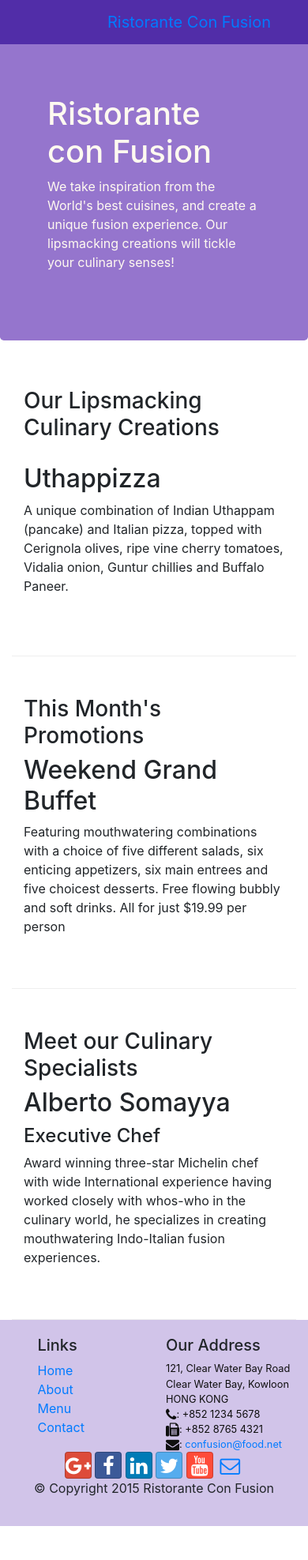
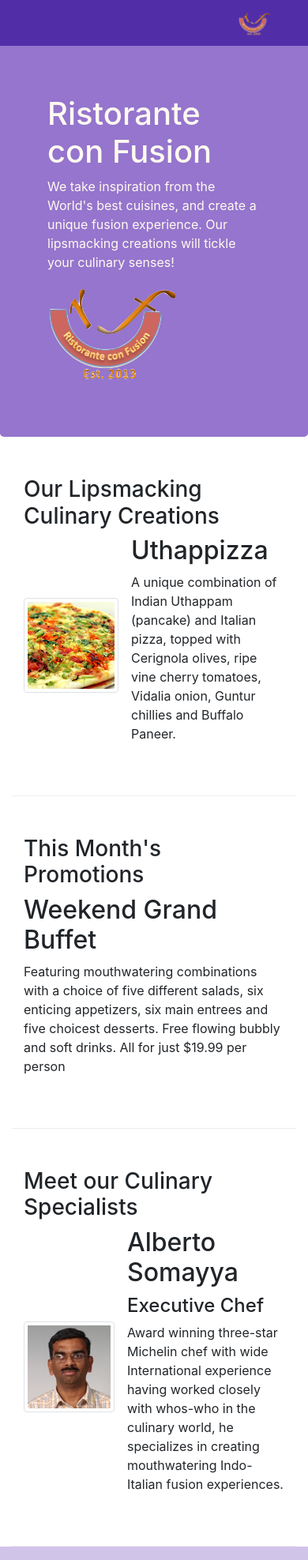
Before and after one commit to haianhgcs/Bootstrap4, a website: page conFusion/index.html in a window 390 px wide. Shown: the top 1975 px of the page at 79% size. Before the commit the page ends 1932 px from the top, so only its background shows below. Drawn offline with nearby package versions, Linux system fonts and the light colour scheme.

Commit message:
Images and Media

```diff
--- a/conFusion/index.html
+++ b/conFusion/index.html
@@ -21,7 +21,7 @@
             <button class="navbar-toggler" type="button" data-toggle="collapse" data-target="#Navbar">
                 <span class="navbar-toggler-icon"></span>
             </button>
-            <a class="navbar-brand" href="#" >Ristorante Con Fusion</a>
+            <a class="navbar-brand" href="#" ><img src="img/logo.png" height="30" width="41"></a>
             <div class="collapse navbar-collapse" id="Navbar">
                 <ul class="navbar-nav">
                     <li class="nav-item active"><a class="nav-link" href="#"><span class="fa fa-home"></span>Home</a></li>
@@ -39,7 +39,8 @@
                     <h1>Ristorante con Fusion</h1>
                     <p>We take inspiration from the World's best cuisines, and create a unique fusion experience. Our lipsmacking creations will tickle your culinary senses!</p>
                 </div>
-                <div class="col col-sm">
+                <div class="col col-sm align-self-center">
+                    <img src="img/logo.png" class="img-fluid">
                 </div>
             </div>
         </div>
@@ -51,8 +52,13 @@
                 <h3>Our Lipsmacking Culinary Creations</h3>
             </div>
             <div class="col-sm col-md flex-first">
-                <h2>Uthappizza</h2>
-                <p>A unique combination of Indian Uthappam (pancake) and Italian pizza, topped with Cerignola olives, ripe vine cherry tomatoes, Vidalia onion, Guntur chillies and Buffalo Paneer.</p>
+                <div class="media">
+                    <img class="d-flex mr-3 img-thumbnail align-self-center" src="img/uthappizza.png">
+                    <div class="media-body">
+                        <h2 class="mt-0">Uthappizza</h2>
+                        <p class="hidden-xs-down">A unique combination of Indian Uthappam (pancake) and Italian pizza, topped with Cerignola olives, ripe vine cherry tomatoes, Vidalia onion, Guntur chillies and Buffalo Paneer.</p>
+                    </div>
+                </div>
             </div>
         </div>
 
@@ -63,7 +69,7 @@
             </div>
             <div class="col-sm col-md">
                 <h2>Weekend Grand Buffet</h2>
-                <p>Featuring mouthwatering combinations with a choice of five different salads, six enticing appetizers, six main entrees and five choicest desserts. Free flowing bubbly and soft drinks. All for just $19.99 per person </p>
+                <p class="hidden-xs-down">Featuring mouthwatering combinations with a choice of five different salads, six enticing appetizers, six main entrees and five choicest desserts. Free flowing bubbly and soft drinks. All for just $19.99 per person </p>
             </div>
         </div>
 
@@ -72,9 +78,14 @@
                 <h3>Meet our Culinary Specialists</h3>
             </div>
             <div class="col-sm col-md flex-first">
-                <h2>Alberto Somayya</h2>
-                <h4>Executive Chef</h4>
-                <p>Award winning three-star Michelin chef with wide International experience having worked closely with whos-who in the culinary world, he specializes in creating mouthwatering Indo-Italian fusion experiences. </p>
+                <div class="media">
+                    <img class="d-flex mr-3 img-thumbnail align-self-center" src="img/alberto.png" alt="Alberto Somayya">
+                    <div class="media-body">
+                        <h2 class="mt-0">Alberto Somayya</h2>
+                        <h4>Executive Chef</h4>
+                        <p class="hidden-xs-down">Award winning three-star Michelin chef with wide International experience having worked closely with whos-who in the culinary world, he specializes in creating mouthwatering Indo-Italian fusion experiences. </p>
+                    </div>
+                </div>
             </div>
         </div>
     </div>
```
Also changed, not shown: conFusion/aboutus.html (+3 -2 lines), conFusion/contactus.html (+3 -2 lines), conFusion/img/alberto.png (added), conFusion/img/buffet.png (added), conFusion/img/logo.png (added), conFusion/img/uthappizza.png (added), 1 other file.
